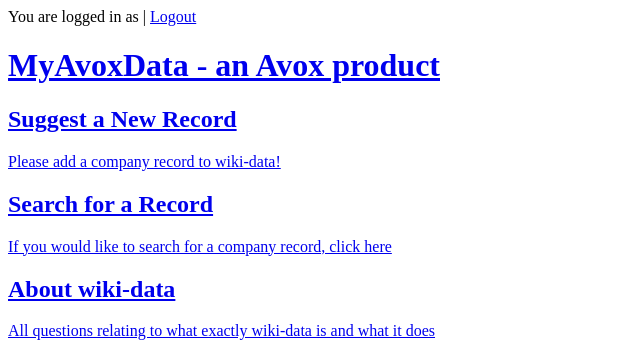
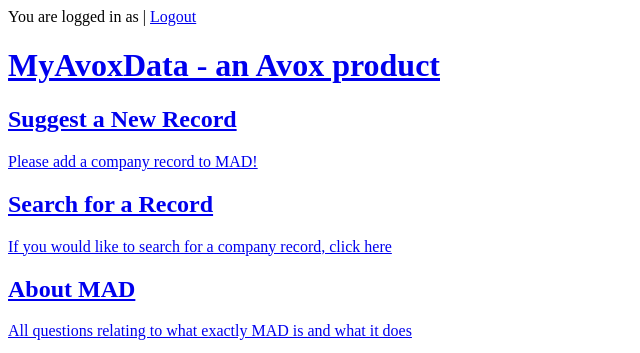
Before and after one commit to jayfresh/MyAvoxData--MAD-, a Python web app: template templates/wikidatabase.html in a window 1280 px wide. Shown: the top 353 px of the page, without its empty margins (0-640 px from the left). Run offline with Jinja, Linux system fonts and the light colour scheme; the template is opened without the code that fills it, so the values that code supplies are empty; some libraries are stand-ins or nearby versions.

Commit message:
updating header text

```diff
--- a/templates/wikidatabase.html
+++ b/templates/wikidatabase.html
@@ -44,7 +44,7 @@
 				<div id="navheader">
 					<a href="/pages/suggest_new.html" class="grid1col left">
 						<h2 id="suggestlogo" class="imagereplace">Suggest a New Record</h2>
-						<p class="small">Please add a company record to wiki-data!</p>
+						<p class="small">Please add a company record to MAD!</p>
 					</a>
 					<a class="grid1col left" href="/index.html">
 						<h2 id="searchlogo" class="imagereplace">Search for a Record</h2>
@@ -55,8 +55,8 @@
 						<p class="small">Developer? Here's our API documentation</p>
 					</a>-->
 					<a href="/pages/about.html" class="grid1col left">
-						<h2 id="aboutlogo" class="imagereplace">About wiki-data</h2>
-						<p class="small">All questions relating to what exactly wiki-data is and what it does</p>
+						<h2 id="aboutlogo" class="imagereplace">About MAD</h2>
+						<p class="small">All questions relating to what exactly MAD is and what it does</p>
 					</a>
 				</div>
 				<div id="counter" class="small">
--- a/tiddlywebplugins/templates/wikidatabase.html
+++ b/tiddlywebplugins/templates/wikidatabase.html
@@ -44,7 +44,7 @@
 				<div id="navheader">
 					<a href="/pages/suggest_new.html" class="grid1col left">
 						<h2 id="suggestlogo" class="imagereplace">Suggest a New Record</h2>
-						<p class="small">Please add a company record to wiki-data!</p>
+						<p class="small">Please add a company record to MAD!</p>
 					</a>
 					<a class="grid1col left" href="/index.html">
 						<h2 id="searchlogo" class="imagereplace">Search for a Record</h2>
@@ -55,8 +55,8 @@
 						<p class="small">Developer? Here's our API documentation</p>
 					</a>-->
 					<a href="/pages/about.html" class="grid1col left">
-						<h2 id="aboutlogo" class="imagereplace">About wiki-data</h2>
-						<p class="small">All questions relating to what exactly wiki-data is and what it does</p>
+						<h2 id="aboutlogo" class="imagereplace">About MAD</h2>
+						<p class="small">All questions relating to what exactly MAD is and what it does</p>
 					</a>
 				</div>
 				<div id="counter" class="small">
```
